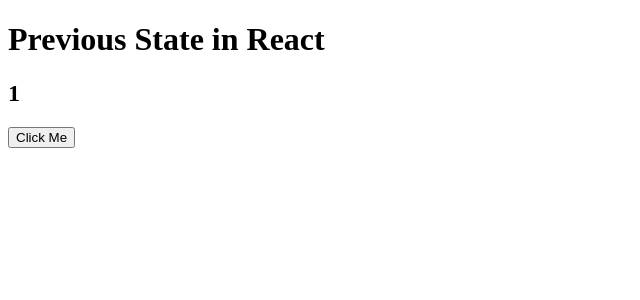
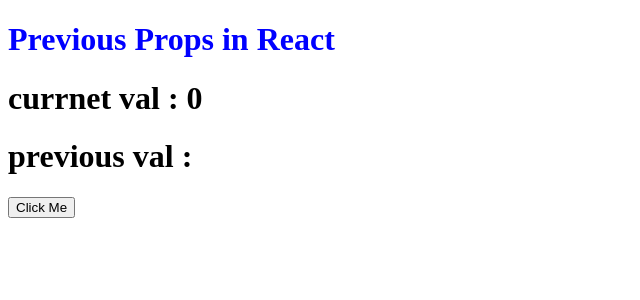
Before and after one commit to Krunal01/Practice, a React (Create React App) app: page / in a window 1280 px wide. Shown: the top 300 px of the page, without its empty margins (0-640 px from the left). Built offline with nearby package versions, Linux system fonts and the light colour scheme.

Commit message:
Previous Props in React

```diff
--- a/src/Prev.js
+++ b/src/Prev.js
@@ -1,20 +1,18 @@
 import React, { useState } from "react";
+import Prophooks from "./Prophooks";
 
 function Prev() {
-  const [counter, setCounter] = useState(1);
+  const [counter, setCounter] = useState(0);
   function updateCounter() {
-    let random = Math.floor(Math.random() * 10);
-    setCounter((prev) => {
-      console.log(prev);
-      return random;
-    });
+    return setCounter(Math.floor(Math.random() * 10));
   }
   return (
     <div>
-      <h1>Previous State in React</h1>
-      <h2>{counter}</h2>
+      <h1 style={{ color: "blue" }}>Previous Props in React</h1>
+      <Prophooks count={counter} />
       <button onClick={updateCounter}>Click Me</button>
     </div>
   );
 }
+
 export default Prev;
--- /dev/null
+++ b/src/Prophooks.js
@@ -0,0 +1,16 @@
+import React, { useRef, useEffect } from "react";
+function Prophooks(props) {
+  const lastVal = useRef();
+  useEffect(() => {
+    lastVal.current = props.count;
+  });
+  const previousProps = lastVal.current;
+  return (
+    <React.Fragment>
+      <h1>currnet val : {props.count}</h1>
+      <h1>previous val : {previousProps}</h1>
+    </React.Fragment>
+  );
+}
+
+export default Prophooks;
```
